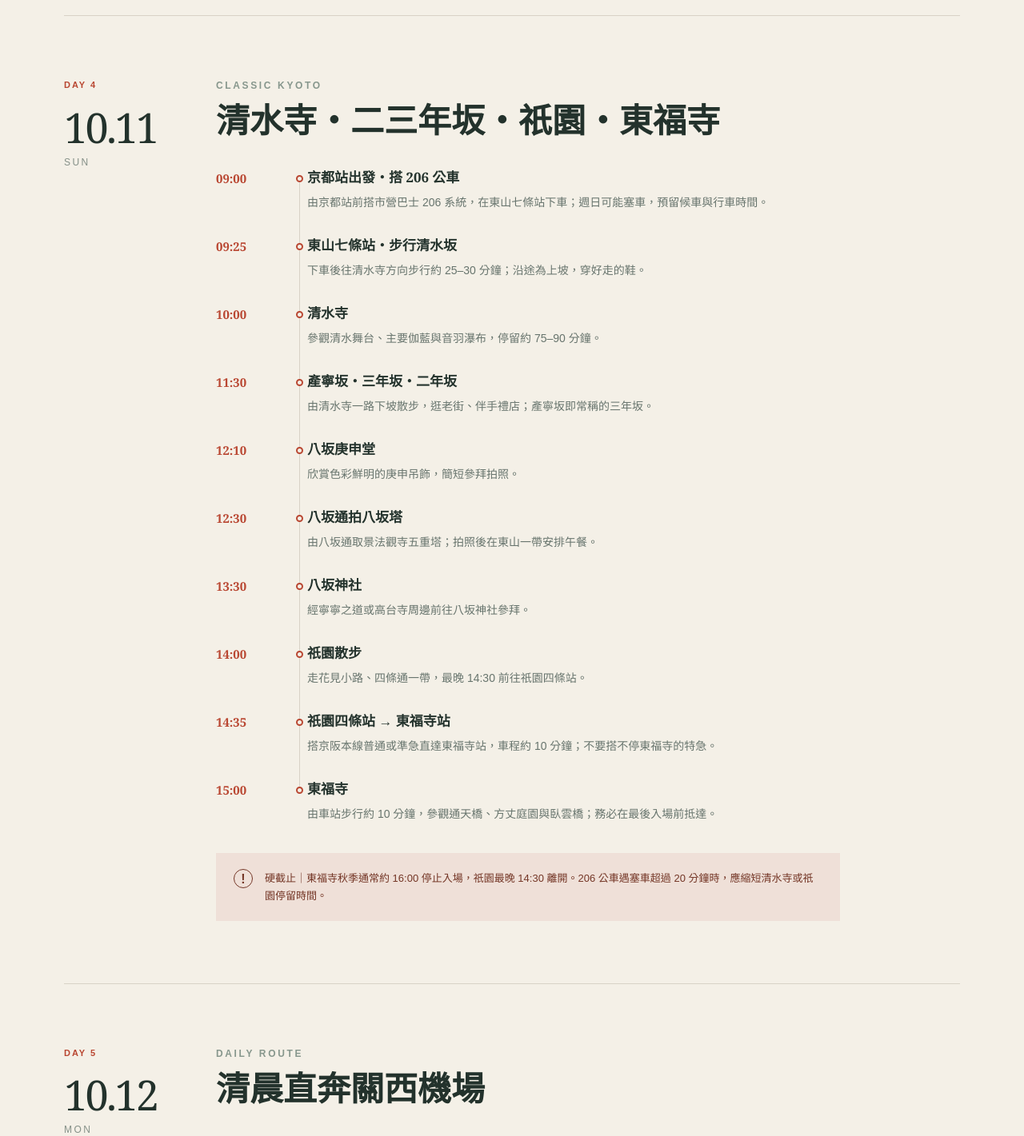
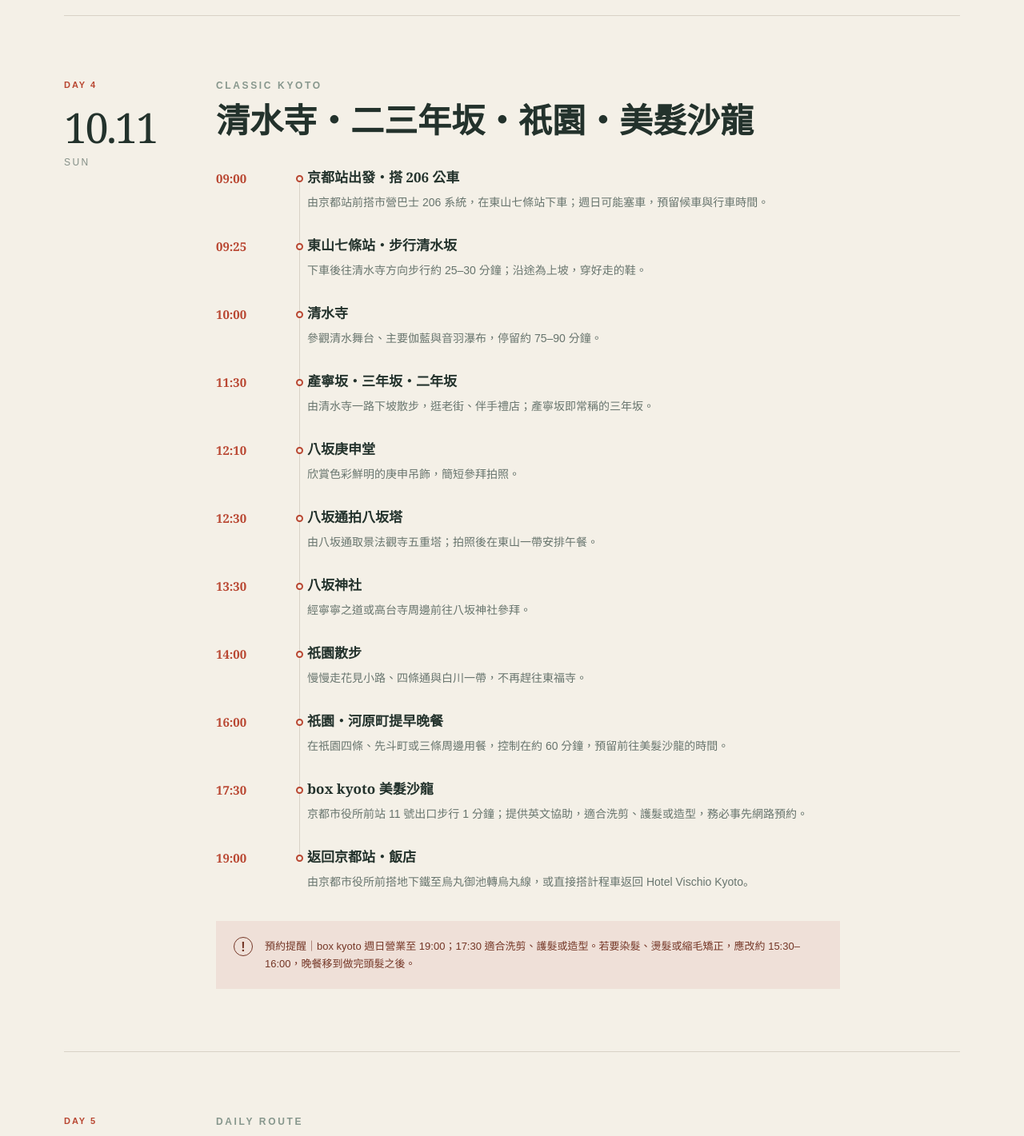
Before and after one commit to You-Sz/kyoto-2026-autumn, a Next.js app: page / in a window 1280 px wide. Shown: the part 4340-5761 px from the top of the page at 80% size. Built offline with nearby package versions, Linux system fonts and the light colour scheme.

Commit message:
Replace Tofukuji with Kyoto hair salon visit

```diff
--- a/app/page.tsx
+++ b/app/page.tsx
@@ -57,7 +57,7 @@ const days = [
     id: "day-4",
     date: "10.11",
     weekday: "SUN",
-    title: "清水寺・二三年坂・祇園・東福寺",
+    title: "清水寺・二三年坂・祇園・美髮沙龍",
     tone: "temple",
     events: [
       ["09:00", "京都站出發・搭 206 公車", "由京都站前搭市營巴士 206 系統，在東山七條站下車；週日可能塞車，預留候車與行車時間。"],
@@ -67,11 +67,12 @@ const days = [
       ["12:10", "八坂庚申堂", "欣賞色彩鮮明的庚申吊飾，簡短參拜拍照。"],
       ["12:30", "八坂通拍八坂塔", "由八坂通取景法觀寺五重塔；拍照後在東山一帶安排午餐。"],
       ["13:30", "八坂神社", "經寧寧之道或高台寺周邊前往八坂神社參拜。"],
-      ["14:00", "祇園散步", "走花見小路、四條通一帶，最晚 14:30 前往祇園四條站。"],
-      ["14:35", "祇園四條站 → 東福寺站", "搭京阪本線普通或準急直達東福寺站，車程約 10 分鐘；不要搭不停東福寺的特急。"],
-      ["15:00", "東福寺", "由車站步行約 10 分鐘，參觀通天橋、方丈庭園與臥雲橋；務必在最後入場前抵達。"],
+      ["14:00", "祇園散步", "慢慢走花見小路、四條通與白川一帶，不再趕往東福寺。"],
+      ["16:00", "祇園・河原町提早晚餐", "在祇園四條、先斗町或三條周邊用餐，控制在約 60 分鐘，預留前往美髮沙龍的時間。"],
+      ["17:30", "box kyoto 美髮沙龍", "京都市役所前站 11 號出口步行 1 分鐘；提供英文協助，適合洗剪、護髮或造型，務必事先網路預約。"],
+      ["19:00", "返回京都站・飯店", "由京都市役所前搭地下鐵至烏丸御池轉烏丸線，或直接搭計程車返回 Hotel Vischio Kyoto。"],
     ],
-    alert: "硬截止｜東福寺秋季通常約 16:00 停止入場，祇園最晚 14:30 離開。206 公車遇塞車超過 20 分鐘時，應縮短清水寺或祇園停留時間。",
+    alert: "預約提醒｜box kyoto 週日營業至 19:00；17:30 適合洗剪、護髮或造型。若要染髮、燙髮或縮毛矯正，應改約 15:30–16:00，晚餐移到做完頭髮之後。",
   },
   {
     id: "day-5",
@@ -99,6 +100,7 @@ const links = [
   ["北野屋", "https://www.hotel-kitanoya.jp/lg_en/"],
   ["INE CAFE", "https://www.ine-kankou.jp/taste/ine-cafe"],
   ["HARUKA", "https://www.kansai-airport.or.jp/en/access/from-airport/train"],
+  ["box kyoto 美髮沙龍", "https://boxkyoto.com/en/"],
 ];
 
 export default function Home() {
```
